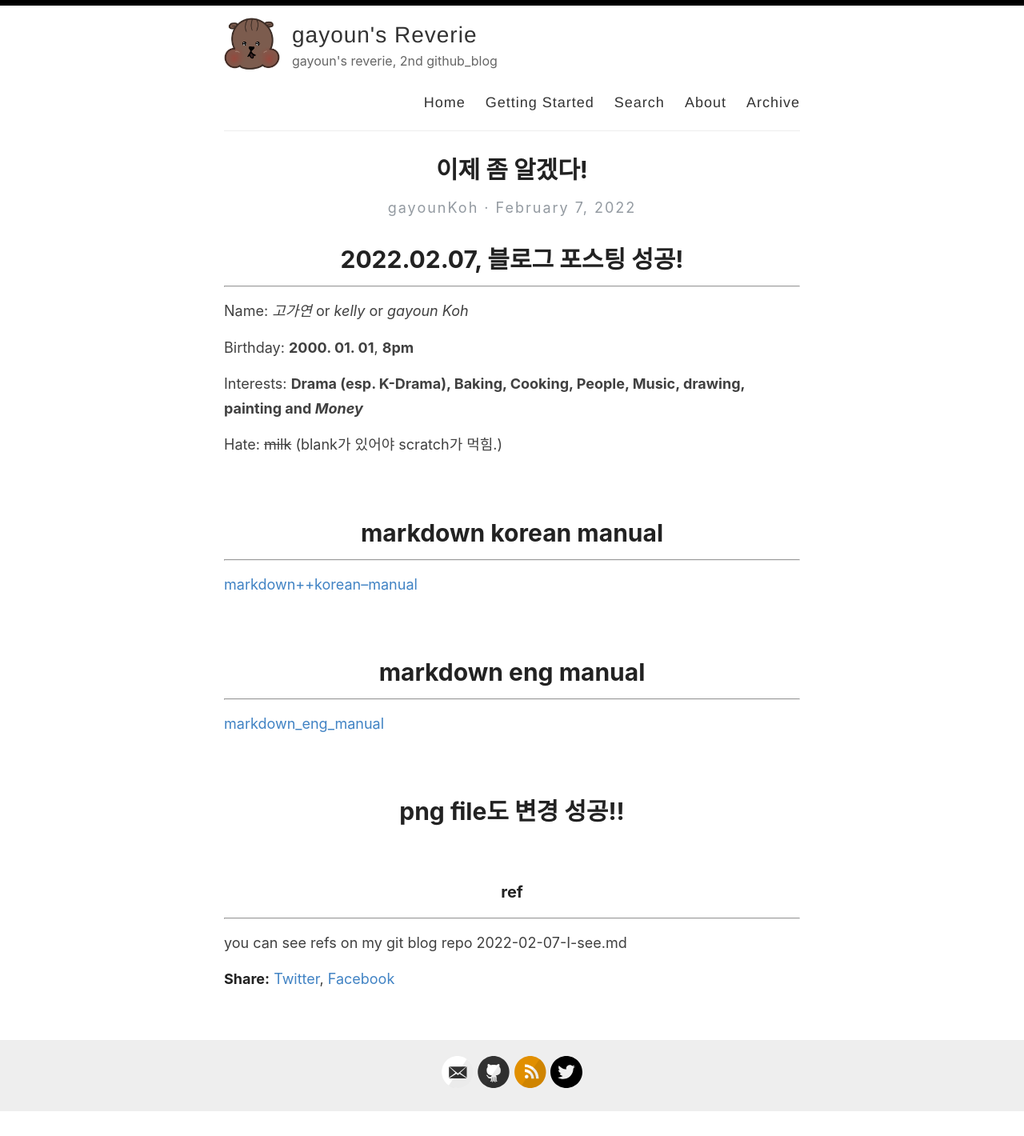
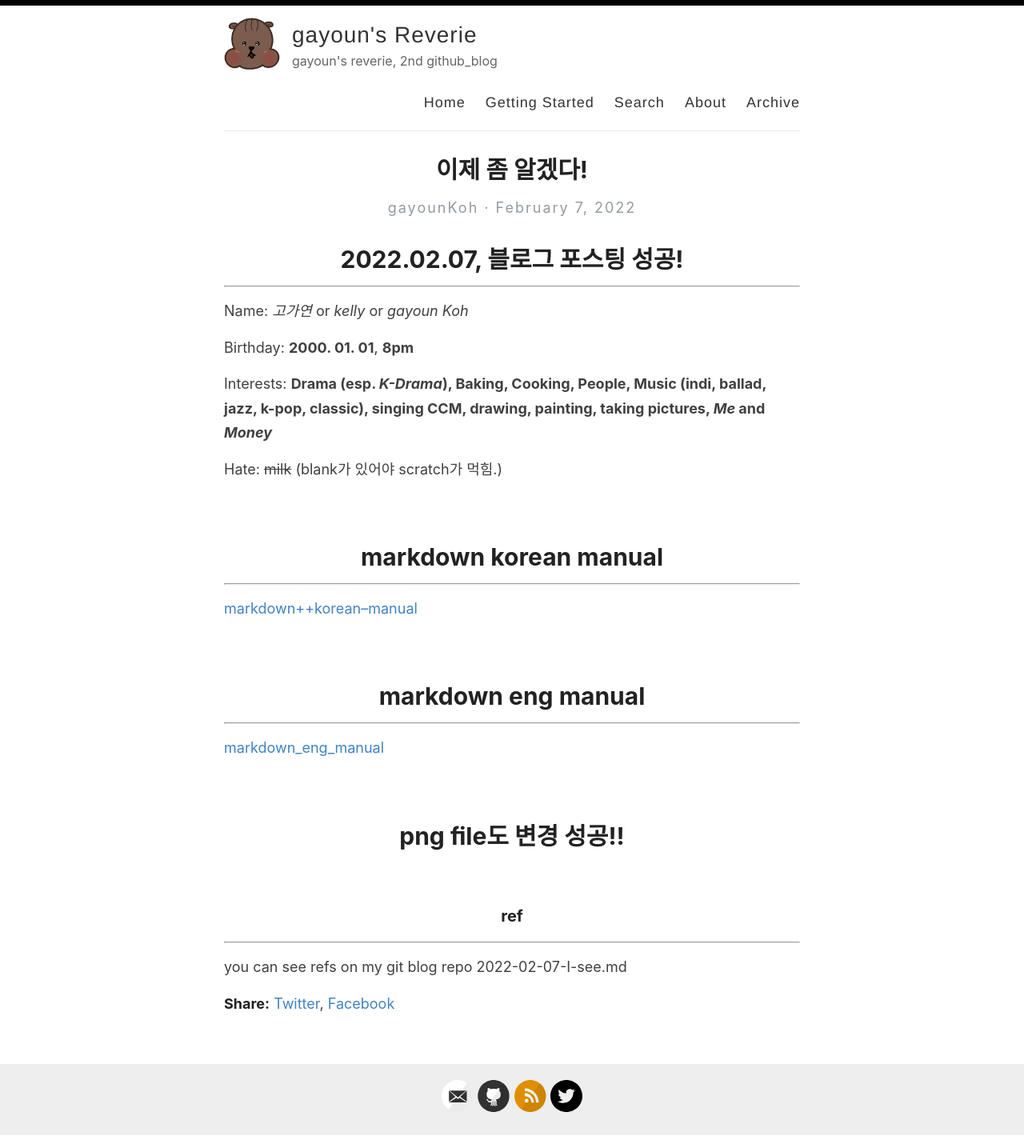
Before and after one commit to GaYounKoh/gayoun_reverie.github.io, a Jekyll site: the page built from _posts/2022-02-07-I-see.md, in a window 1280 px wide. Shown: the whole page at 80% size. Built offline with Jekyll 4.4.1, drawn with Linux system fonts in a browser that asks for light colours; comment, search, counter and statistics services are not loaded; before the commit the page ends 1389 px from its top, so only the background shows below that.

Commit message:
Update 2022-02-07-I-see.md

```diff
--- a/_posts/2022-02-07-I-see.md
+++ b/_posts/2022-02-07-I-see.md
@@ -9,7 +9,7 @@ Name: *고가연* or _kelly_ or *gayoun Koh*
 
 Birthday: **2000. 01. 01**, __8pm__
 
-Interests: **Drama (esp. K-Drama), Baking, Cooking, People, Music, drawing, painting and _Money_**
+Interests: **Drama (esp. _K-Drama_), Baking, Cooking, People, Music (indi, ballad, jazz, k-pop, classic), singing CCM, drawing, painting, taking pictures, _Me_ and _Money_**
 
 Hate: ~~milk~~ (blank가 있어야 scratch가 먹힘.)
 
```
